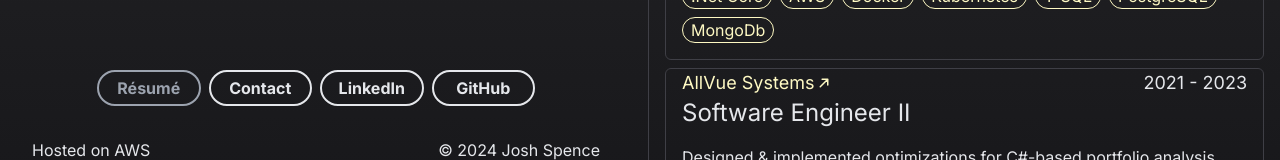
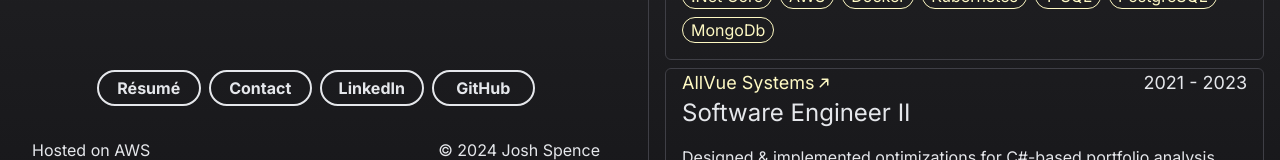
Before and after one commit to jspence12/info.joshspence.web, a Next.js app: page / in a window 1280 px wide. Shown: the part 614-774 px from the top of the page. Built offline with nearby package versions, Linux system fonts and the light colour scheme.

Commit message:
include resume

```diff
--- a/src/app/ui/about/about.tsx
+++ b/src/app/ui/about/about.tsx
@@ -33,7 +33,7 @@ export default function About({ onClickContact }: AboutProps) {
       <div>
         <div className="flex justify-center">
           <div className="grid grid-cols-2 lg:grid-cols-4 justify-center gap-2 my-8 w-full lg:w-3/4">
-            <Button text="Résumé" href="#" disabled />
+            <Button text="Résumé" href="./Resume-Josh-Spence.pdf" />
             <Button text="Contact" onClick={onClickContact} />
             <Button
               text="LinkedIn"
```
Also changed, not shown: 1 other file (tests, documents, lock files or other folders).
